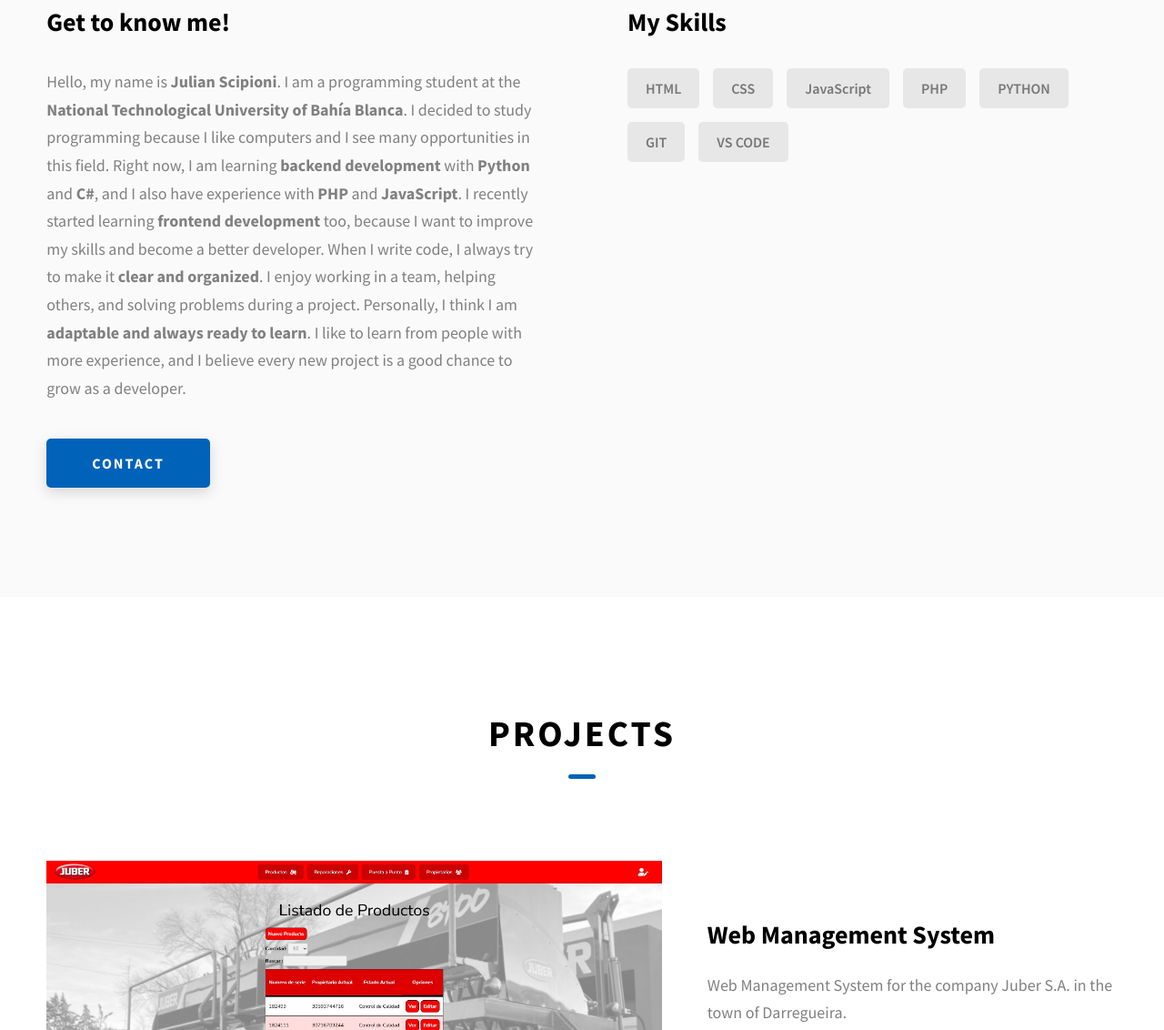
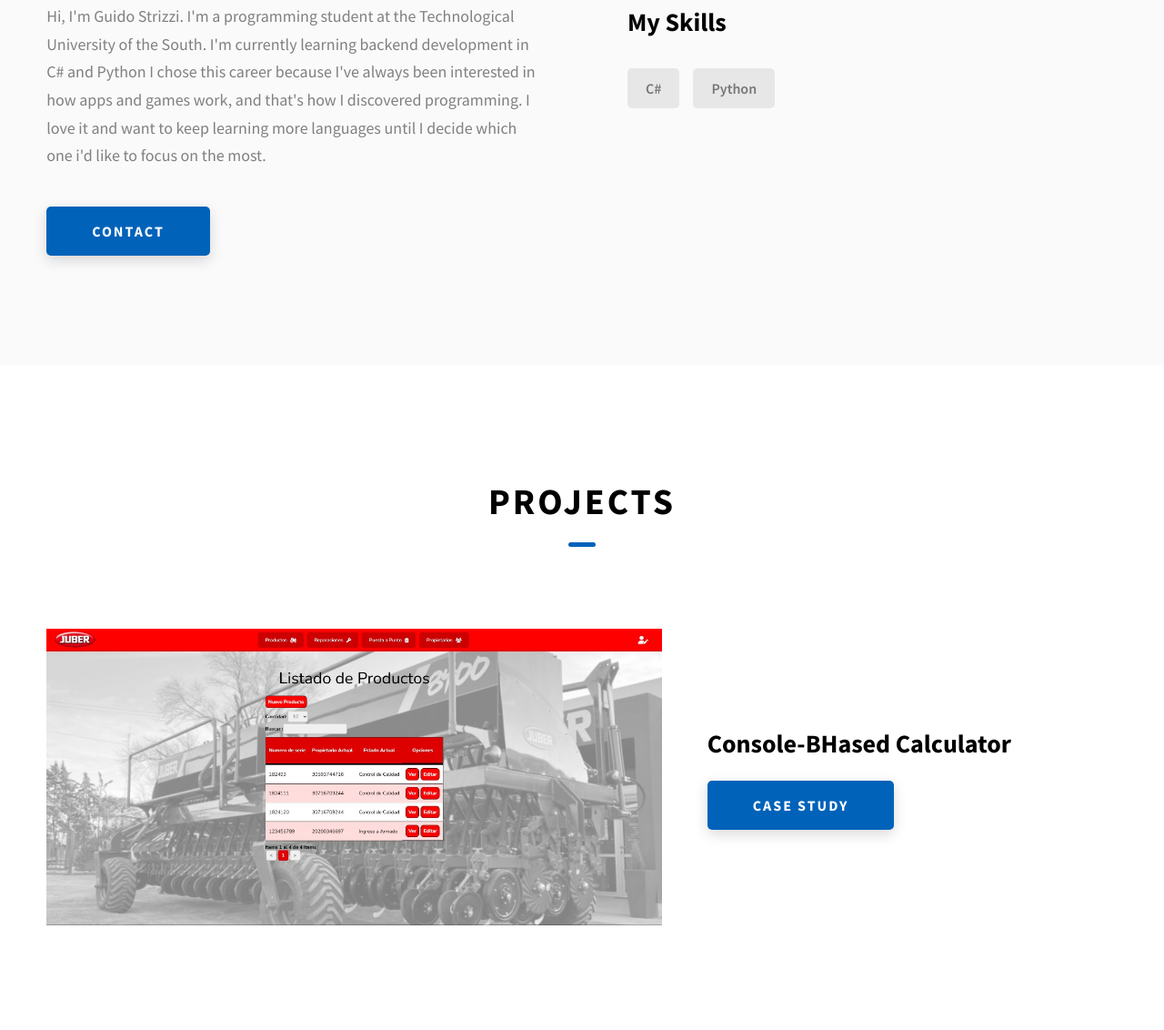
Before and after one commit to JulianScipioni06/Portfolio, a website: page index.html in a window 1280 px wide. Shown: the part 4706-5838 px from the top of the page at 91% size. Drawn offline with Linux system fonts and the light colour scheme.

Commit message:
mas pruebas

```diff
--- a/index.html
+++ b/index.html
@@ -318,9 +318,10 @@
         </div>
       </div>
     </section>
+    <!-- Portfolio Guido ------------------------------------------------------------------------------------------->
     <section class="home-hero">
       <div class="home-hero__content">
-        <h1 class="heading-primary">Hey, I'm Julian Scipioni</h1>
+        <h1 class="heading-primary">Hey, I'm Guido Strizzi</h1>
         <div class="home-hero__info">
           <p class="text-primary">
             I am a programming student at the <strong>National Technological University of Bahía Blanca</strong>.
@@ -391,13 +392,11 @@
         </h2>
         <div class="about__content">
           <div class="about__content-main">
-            <h3 class="about__content-title">Get to know me!</h3>
+            <!-- <h3 class="about__content-title">Get to know me!</h3> -->
             <div class="about__content-details">
               <p class="about__content-details-para">
-              Hello, my name is <strong>Julian Scipioni</strong>. I am a programming student at the <strong>National Technological University of Bahía Blanca</strong>. I decided to study programming because I like computers and I see many opportunities in this field.
-              Right now, I am learning <strong>backend development</strong> with <strong>Python</strong> and <strong>C#</strong>, and I also have experience with <strong>PHP</strong> and <strong>JavaScript</strong>. I recently started learning <strong>frontend development</strong> too, because I want to improve my skills and become a better developer.
-              When I write code, I always try to make it <strong>clear and organized</strong>. I enjoy working in a team, helping others, and solving problems during a project.
-              Personally, I think I am <strong>adaptable and always ready to learn</strong>. I like to learn from people with more experience, and I believe every new project is a good chance to grow as a developer.
+              Hi, I'm Guido Strizzi. I'm a programming student at the Technological University of the South. I'm currently learning backend development in C# and Python
+I chose this career because I've always been interested in how apps and games work, and that's how I discovered programming. I love it and want to keep learning more languages until I decide which one i'd like to focus on the most.
               </p>
             </div>
             <a href="./#contact" class="btn btn--med btn--theme dynamicBgClr"
@@ -407,13 +406,8 @@
           <div class="about__content-skills">
             <h3 class="about__content-title">My Skills</h3>
             <div class="skills">
-              <div class="skills__skill">HTML</div>
-              <div class="skills__skill">CSS</div>
-              <div class="skills__skill">JavaScript</div>
-              <div class="skills__skill">PHP</div>
-              <div class="skills__skill">PYTHON</div>
-              <div class="skills__skill">GIT</div>
-              <div class="skills__skill">VS CODE</div>
+              <div class="skills__skill">C#</div>
+              <div class="skills__skill">Python</div>
             </div>
           </div>
         </div>
@@ -440,12 +434,12 @@
               />
             </div>
             <div class="projects__row-content">
-              <h3 class="projects__row-content-title">Web Management System</h3>
-              <p class="projects__row-content-desc">
+              <h3 class="projects__row-content-title">Console-BHased Calculator</h3>
+              <!-- <p class="projects__row-content-desc">
                 Web Management System for the company Juber S.A. in the town of Darregueira.
-              </p>
+              </p> -->
               <a
-                href="./project-1.html"
+                href="./project-2.html"
                 class="btn btn--med btn--theme dynamicBgClr"
                 target="_blank"
                 >Case Study</a
```
